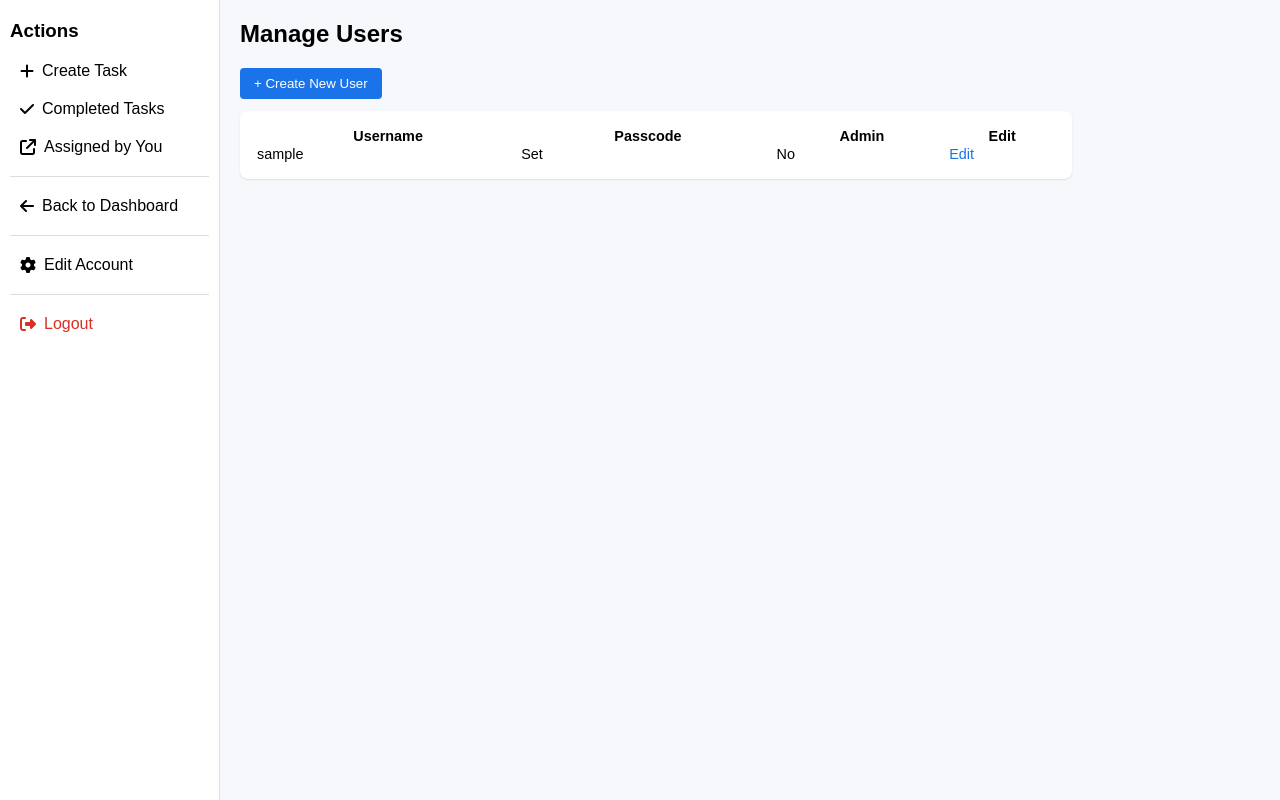
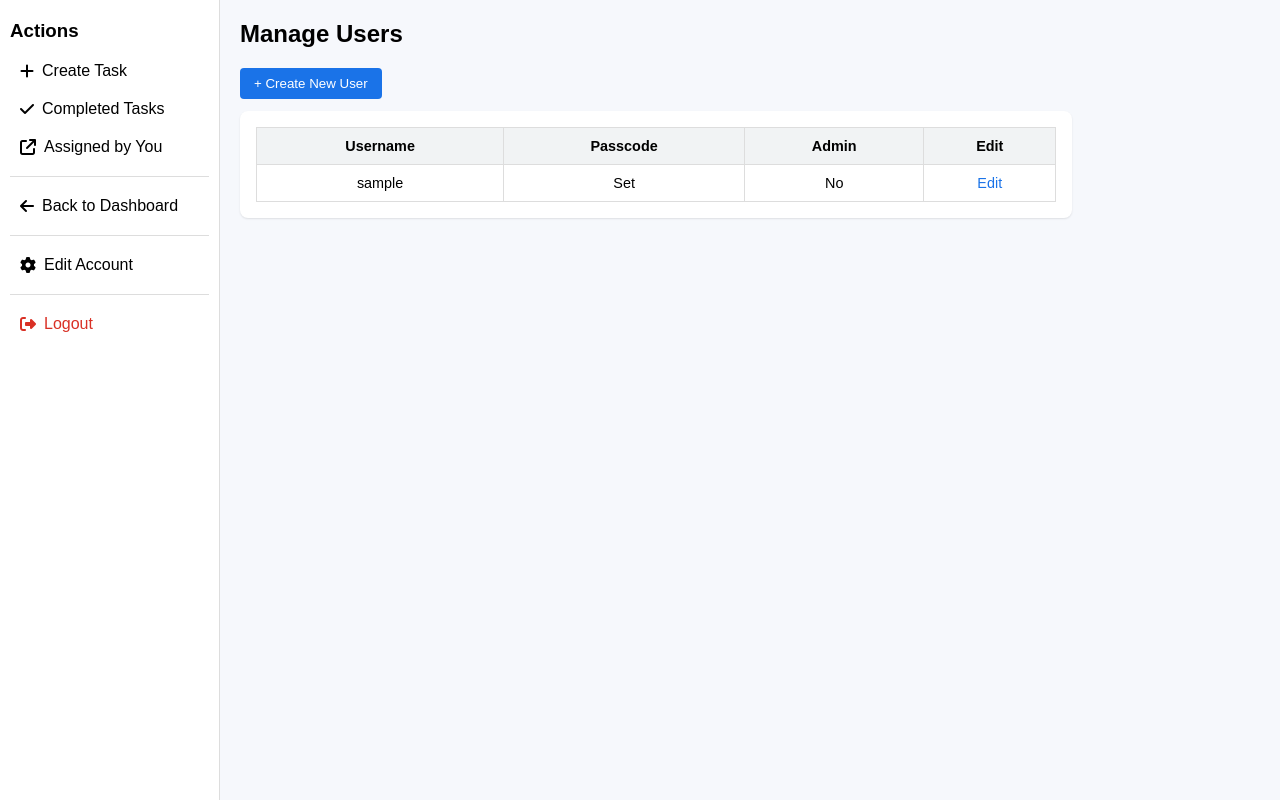
Before and after one commit to ashleykate-cloud/task-app, a Flask app: template templates/manage_users.html in a window 1280 px wide. Run offline with Flask 3, Linux system fonts and the light colour scheme; the template is opened without the code that fills it: most values are stand-ins (such as "Sample title", 1, 10 or a date in 2020).

Commit message:
Polished manage users table

```diff
--- a/templates/manage_users.html
+++ b/templates/manage_users.html
@@ -26,12 +26,35 @@
         padding: 16px;
         box-shadow: 0 1px 2px rgba(0,0,0,0.1);
         max-width: 800px;
+        overflow-x: auto;
     ">
-        <table style="
-            width: 100%;
-            border-collapse: collapse;
-            font-size: 0.9rem;
-        ">
+        <style>
+            .user-table {
+                width: 100%;
+                border-collapse: collapse;
+                font-size: 0.9rem;
+                text-align: center;
+            }
+            .user-table th, .user-table td {
+                padding: 10px;
+                border: 1px solid #ddd;
+            }
+            .user-table th {
+                background-color: #f1f3f4;
+            }
+            .user-table tr:nth-child(even) {
+                background-color: #f9f9f9;
+            }
+            .user-table tr:nth-child(odd) {
+                background-color: #ffffff;
+            }
+            .user-table a {
+                text-decoration: none;
+                color: #1a73e8;
+            }
+        </style>
+
+        <table class="user-table">
             <thead>
                 <tr>
                     <th>Username</th>
@@ -44,13 +67,10 @@
                 {% for user in users %}
                 <tr>
                     <td>{{ user['username'] }}</td>
-                    <td>{{ "Set" }}</td>
+                    <td>Set</td>
                     <td>{{ 'Yes' if user['is_admin'] == 1 else 'No' }}</td>
                     <td>
-                        <a href="{{ url_for('edit_user', user_id=user['id']) }}"
-                           style="text-decoration: none; color: #1a73e8;">
-                            Edit
-                        </a>
+                        <a href="{{ url_for('edit_user', user_id=user['id']) }}">Edit</a>
                     </td>
                 </tr>
                 {% endfor %}
```
